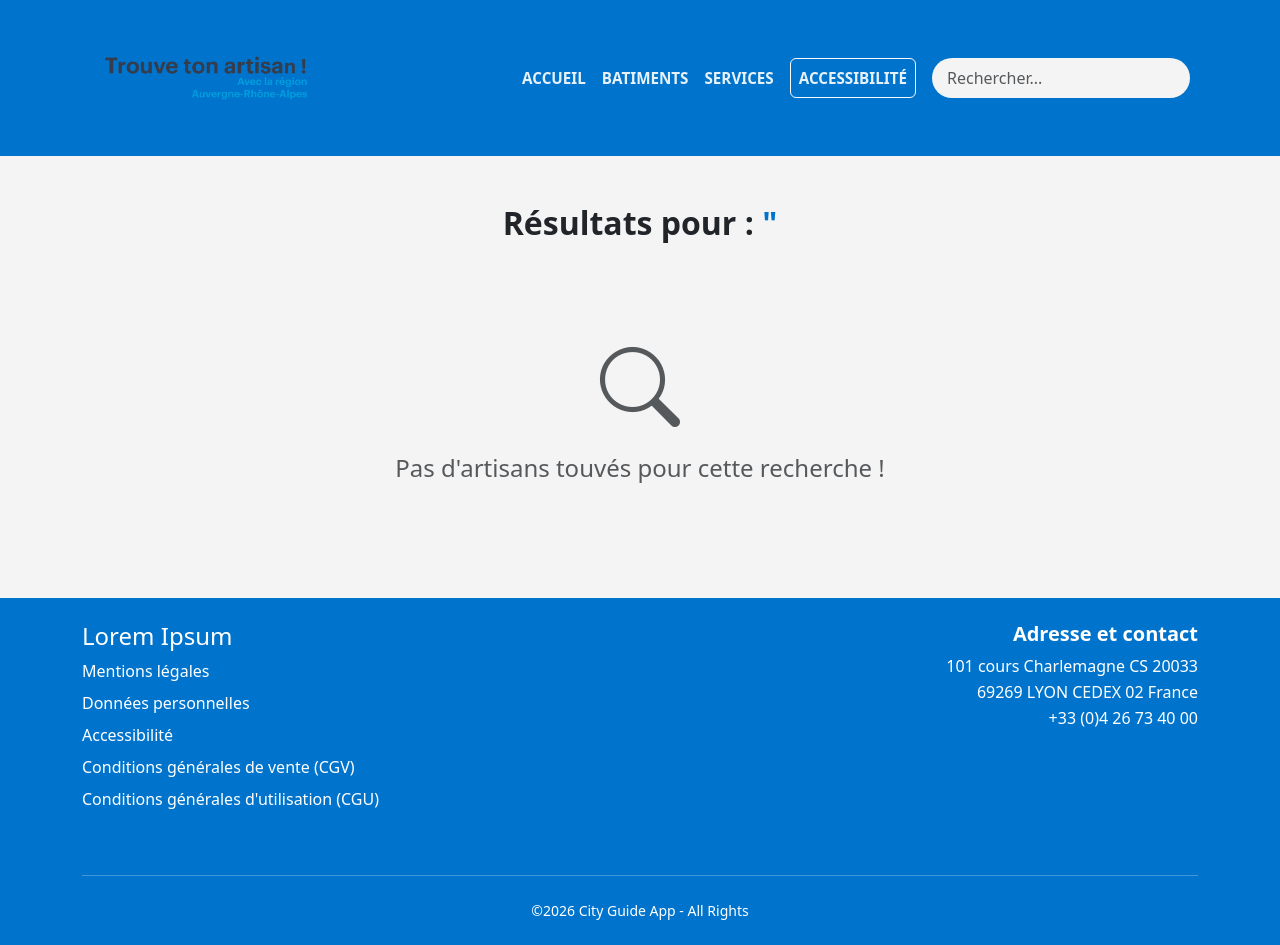
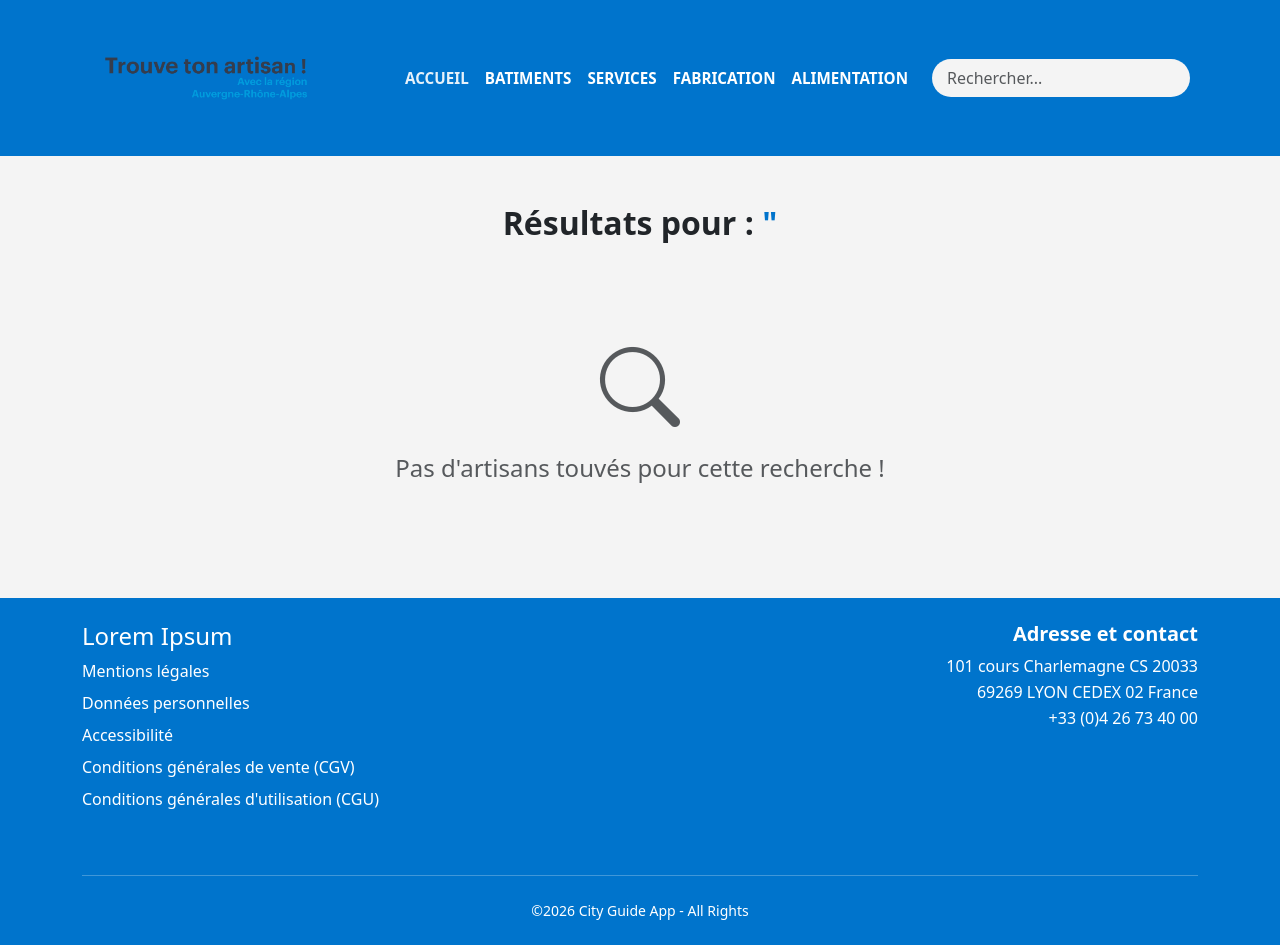
Before and after one commit to IlCarra/Devoir-TrouveTonArtisan, a React (Create React App) app in the folder trouveartisan/: page /recherche in a window 1280 px wide. Built offline with nearby package versions, Linux system fonts and the light colour scheme.

Commit message:
Navbar modified

```diff
--- a/trouveartisan/src/components/artisanCard.js
+++ b/trouveartisan/src/components/artisanCard.js
@@ -29,7 +29,7 @@ const ArtisanCard = ({ artisan }) => {
                     {renderStars(artisan.note)}
                 </div>
 
-                <Link to={`/artisan${artisan.id}`}>
+                <Link to={`/artisan/${artisan.id}`}>
                     <Button variant="primary" className='rounded-pill px-4 fw-bold w-100'>
                         Voir profile
                     </Button>
--- a/trouveartisan/src/components/navbar.js
+++ b/trouveartisan/src/components/navbar.js
@@ -31,14 +31,17 @@ function Header() {
                             <Nav.Link as={NavLink} to="/" end>
                                 Accueil
                             </Nav.Link>
-                            <Nav.Link as={NavLink} to="/batiments" end>
+                            <Nav.Link as={NavLink} to="/recherche?q=Batiment" end>
                                 Batiments
                             </Nav.Link>
-                            <Nav.Link as={NavLink} to="/services" end>
+                            <Nav.Link as={NavLink} to="/recherche?q=Service" end>
                                 Services
                             </Nav.Link>
-                            <Nav.Link as={NavLink} to="/accessibilité" className="border border-light rounded px-2 ms-lg-2">
-                                Accessibilité
+                            <Nav.Link as={NavLink} to="/recherche?q=Fabrication" end>
+                                Fabrication
+                            </Nav.Link>
+                            <Nav.Link as={NavLink} to="/recherche?q=Alimentation" end>
+                                Alimentation
                             </Nav.Link>
 
                             <Form className="d-flex ms-lg-3 mt-3 mt-lg-0" onSubmit={(e) => e.preventDefault()}>
```
